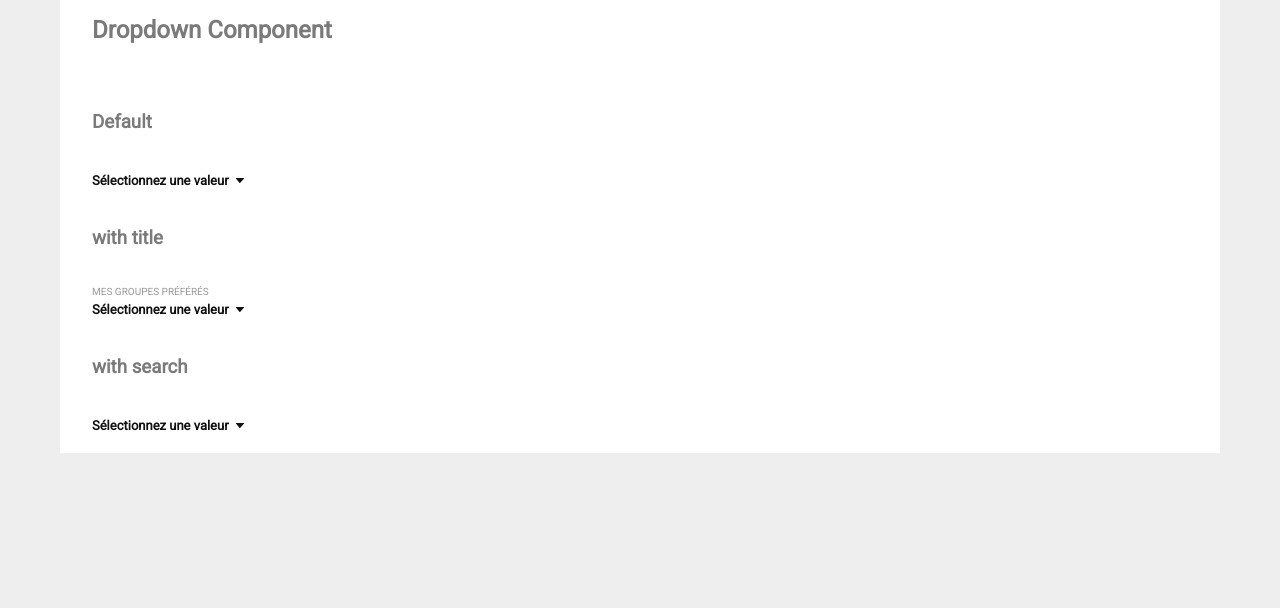
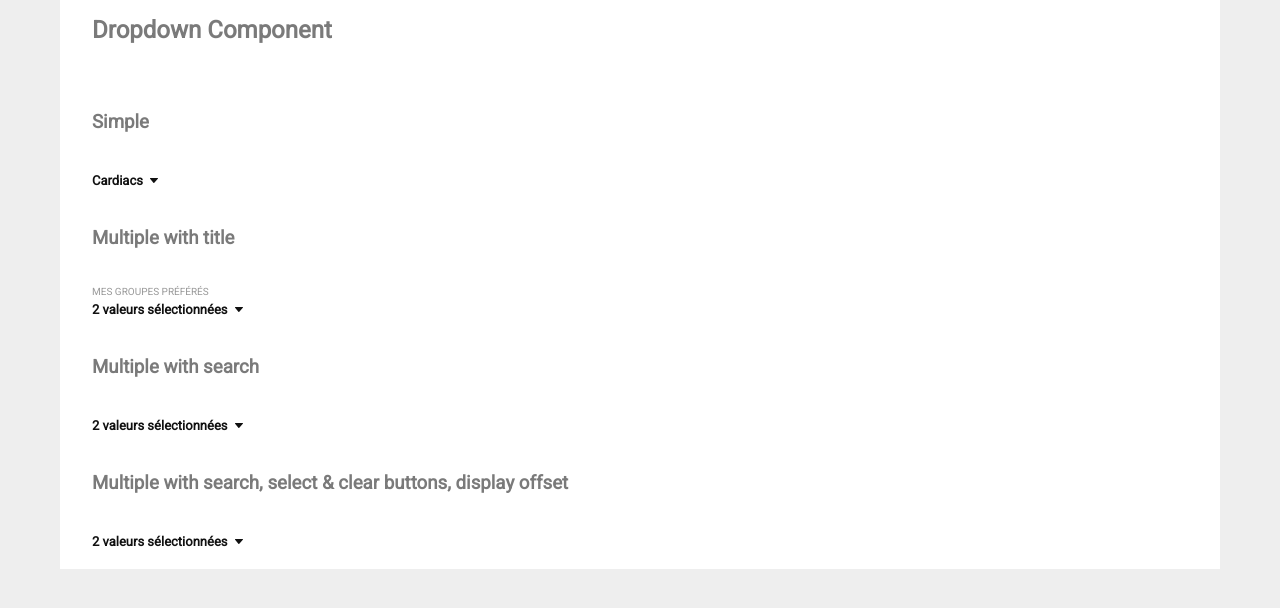
Before and after one commit to SupFrig/react-dropdown, a React app: page / in a window 1280 px wide. Shown: the top 608 px of the page. Built offline with nearby package versions, Linux system fonts and the light colour scheme; the HTML template or start-up script is replaced by a standard one.

Commit message:
wip offset + boutons filtre OK

```diff
--- a/src/js/App.js
+++ b/src/js/App.js
@@ -24,15 +24,37 @@ const optionsMultiple = [
     {text: "Pissed Jeans", value: "pissed-jeans"}
 ];
 
+const optionsVeryLong = [
+    {text: "NoMeansNo", value: "nomeansno"},
+    {text: "Boredoms", value: "boredoms", selected: true},
+    {text: "Mr. Bungle", value: "mr-bungle"},
+    {text: "Boris", value: "boris"},
+    {text: "Cardiacs", value: "cardiacs"},
+    {text: "Death Grips", value: "death-grips", selected: true},
+    {text: "Pissed Jeans", value: "pissed-jeans"},
+    {text: "Melt Banana", value: "melt-banana"},
+    {text: "Oceansize", value: "oceansize"},
+    {text: "Igorrr", value: "igorrr"},
+    {text: "Aphex Twin", value: "aphex-twin"},
+    {text: "Lightning Bolt", value: "lightning-bolt"},
+    {text: "Chai", value: "chai"},
+    {text: "Descendents", value: "descendents"},
+    {text: "The Frights", value: "the-frights"},
+    {text: "Misfits", value: "misfits"},
+    {text: "Wire", value: "wire"},
+];
+
 const App = (props) => {
     return <div className="Container">
         <h1>Dropdown Component</h1>
-        <h3>Default</h3>
+        <h3>Simple</h3>
         <Dropdown options={options}/>
-        <h3>with title</h3>
+        <h3>Multiple with title</h3>
         <Dropdown title="Mes groupes préférés" options={optionsMultiple} multiple={true}/>
-        <h3>with search</h3>
+        <h3>Multiple with search</h3>
         <Dropdown options={optionsMultiple} multiple={true} search={true}/>
+        <h3>Multiple with search, select & clear buttons, display offset</h3>
+        <Dropdown options={optionsVeryLong} multiple={true} search={true} clearButton={true} selectAllButton={true} offset={8}/>
     </div>
 }
 
--- a/src/js/components/Dropdown.js
+++ b/src/js/components/Dropdown.js
@@ -2,15 +2,31 @@ import React, { Component, useState, useEffect, useRef } from "react";
 import DropdownItem from "./dropdownItem.js";
 
 const Dropdown = (props) => {
+    const dropdownRef = useRef(null);
+    const defaultText = props.defaultText === undefined ? "Sélectionnez une valeur" : props.defaultText;
+    const useMountEffect = (fun) => useEffect(fun, [])
     const [options,setOptions] = useState(props.options);
+    const [offset,setOffset] = useState(props.offset === undefined ? false : props.offset);
     const [selectedValues, setSelectedValues] = useState(options.filter(option => option.selected === true).map(({value}) => value));
-    const [buttonText, setButtonText] = useState("Sélectionnez une valeur");
+    const [buttonText, setButtonText] = useState(defaultText);
     const [active,setActive] = useState(false);
-    const dropdownRef = useRef(null);
+
 
     const buttonClickHandler = () => setActive(!active);
-    const documentClickHandler = () => document.addEventListener('click', (e) => dropdownRef.current.contains(e.target) ? false : setActive(false));
+    const documentClickHandler = () => {document.addEventListener('click', (e) => dropdownRef.current.contains(e.target) ? false : setActive(false))};
 
+    const defineText = () => {
+        if(selectedValues.length > 1){
+            //plusieurs options sélectionnées
+            setButtonText(`${selectedValues.length} valeurs sélectionnées`);
+        }else if(selectedValues.length == 1){
+            //une seule option sélectionnée
+            setButtonText(props.options.filter(option => option.value == selectedValues[0])[0].text);
+        }else{
+            //pas de sélection
+            setButtonText(defaultText);
+        }
+    };
     const itemClickHandler = (e) => {
         let itemValue = e.target.getAttribute('data-value');
         let updatedSelectedValues;
@@ -25,7 +41,6 @@ const Dropdown = (props) => {
             }
         }else{
             updatedSelectedValues = [itemValue];
-            setButtonText(props.options.filter(option => option.value == itemValue)[0].text);
             //si la sélection n'est pas multiple, on ferme le select au clic comme sur un select html classique
             setActive(false);
         }
@@ -36,17 +51,28 @@ const Dropdown = (props) => {
     //on filtre la recherche sur le texte, en lowercase
     const filterValues = (e) => setOptions(props.options.filter(option => option.text.toLowerCase().includes(e.target.value)));
 
+    //Mise à jour du texte quand la valeur est modifiée
+    useEffect(() => {
+        defineText();
+    }, [selectedValues]);
+
+    //exécution à la création du composant
     useEffect(() => {
         documentClickHandler();
+
+        if(offset) setOptions(options.slice(0,offset));
+
     }, []);
-
     return (
         <div className="Dropdown" ref={dropdownRef}>
             {props.title !== undefined ? <span className="Dropdown-title">{props.title}</span> : false}
             <a className="Dropdown-button" onClick={buttonClickHandler} href="#">{buttonText}</a>
             <div className="Dropdown-list-container">
                 <ul className={active ? "Dropdown-list Dropdown-list--active" : "Dropdown-list"}>
-                    {props.search === true ? <li><input className="Dropdown-search" onChange={filterValues} type="text" placeholder="Search"/></li> : false}
+                    {props.search ? <li><input className="Dropdown-search" onChange={filterValues} type="text" placeholder="Search"/></li> : false}
+                    {props.selectAllButton ? <li className="Dropdown-filter" onClick={() => setSelectedValues(options.map(({value}) => value))}>Select All</li> : false}
+                    {props.clearButton ? <li className="Dropdown-filter" onClick={() => setSelectedValues([])}>Clear All</li> : false}
+                    {props.selectAllButton || props.clearButton ? <li className="Dropdown-delimiter"></li> : false}
                     {options.map((option,i) => {
                         return <DropdownItem
                             key={i}
@@ -56,6 +82,7 @@ const Dropdown = (props) => {
                             text={option.text}
                         />
                     })}
+                    {(offset && offset < props.options.length) ? <li className="Dropdown-more">Déplier</li> : false}
                 </ul>
             </div>
             <select readOnly value={props.multiple ? selectedValues : selectedValues[0]} multiple={props.multiple ? true : false}>
--- a/src/scss/_Dropdown.scss
+++ b/src/scss/_Dropdown.scss
@@ -39,6 +39,22 @@
         padding-left: 45px;
         background: url(../img/search.svg) no-repeat 12px 50%;
         margin-bottom: 12px;
+    }
+
+    &-filter {
+        color: #999;
+        font-size: 13px;
+        font-weight: 600;
+        line-height: 26px;
+        text-decoration: none;
+        padding-left: 16px;
+        cursor: pointer;
+    }
+
+    &-delimiter {
+        height: 2px;
+        margin: 10px 0;
+        background: #E0E0E0;
     }
 
     &-list {
```
